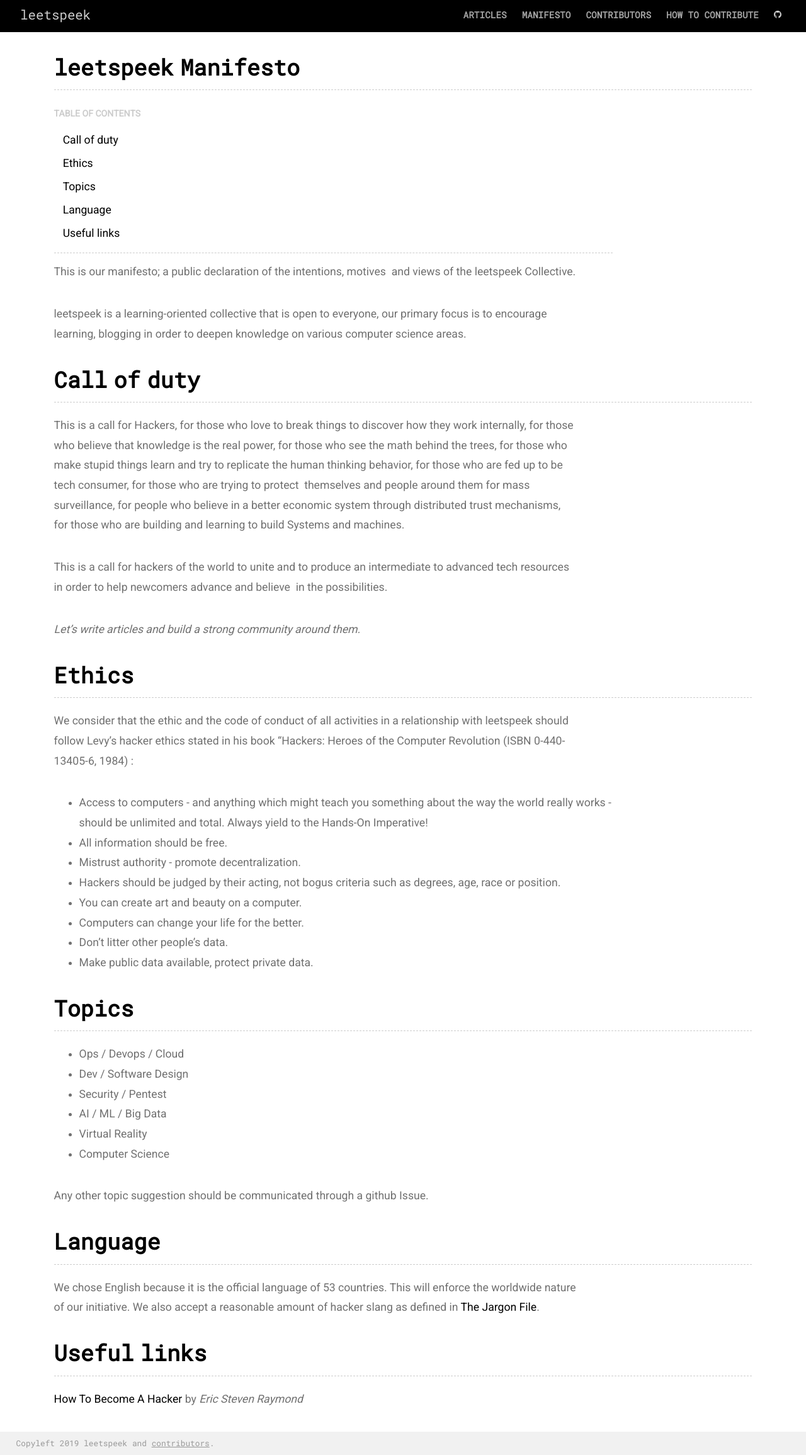
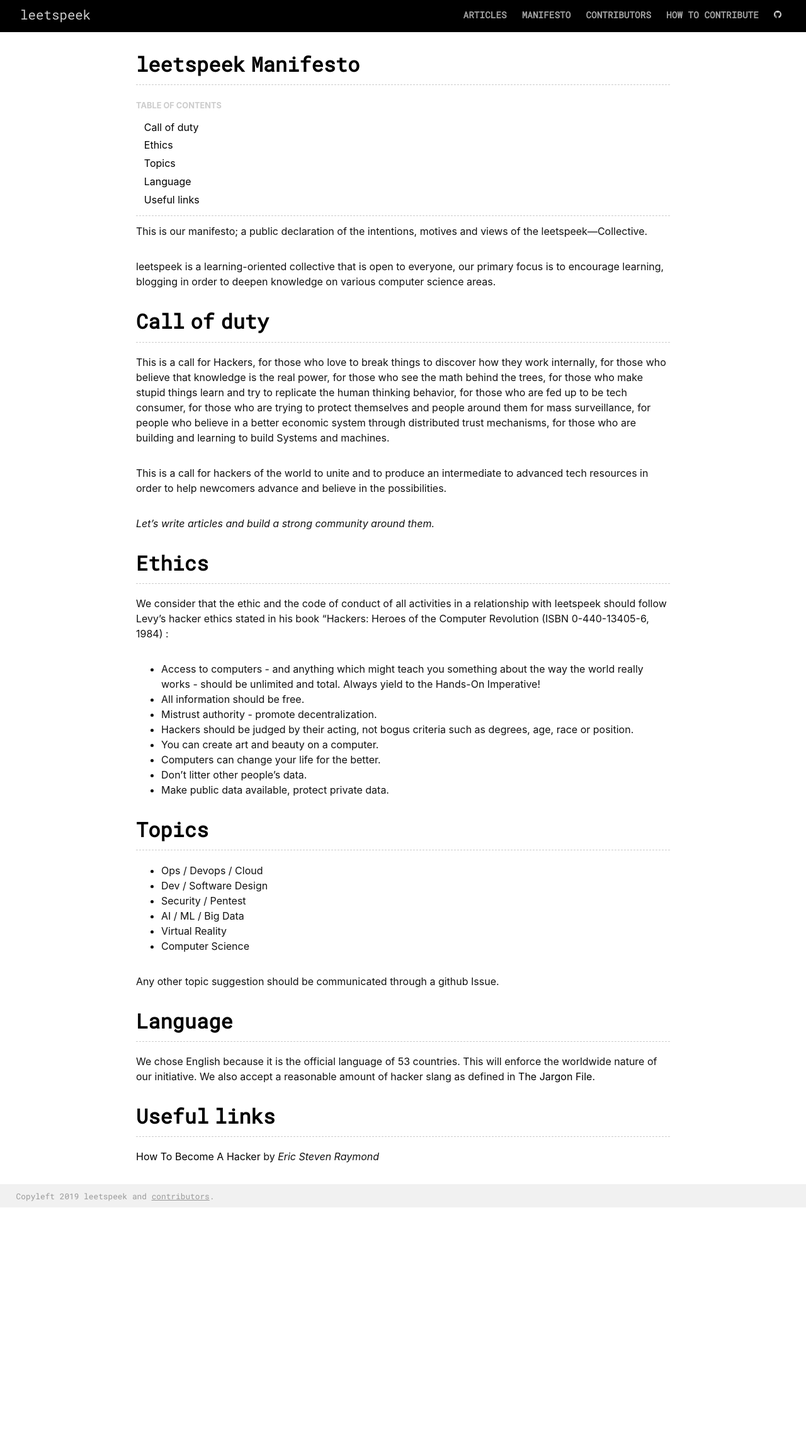
Before and after one commit to leetspeek/leetspeek, a Jekyll site: the page built from manifesto.md, in a window 1280 px wide. Shown: the whole page at 63% size. Built offline with Jekyll 4.4.1, drawn with Linux system fonts in a browser that asks for light colours; after the commit the page ends 1917 px from its top, so only the background shows below that.

Commit message:
adding design and typo fixes

```diff
--- a/_config.yml
+++ b/_config.yml
@@ -3,7 +3,7 @@ lang: en
 title: leetspeek
 email: ping@leetspeek.tn
 description: >-
-  Open and collaborative content from TN hackers!
+  Open and collaborative content from leet hackers!
 baseurl: ""
 url: ""
 twitter_username: jekyllrb
--- a/_sass/leetspeek.scss
+++ b/_sass/leetspeek.scss
@@ -18,7 +18,7 @@ body {
 
   font-family: $default;
   font-size: 16px;
-  color: #707070;
+  color: #111;
 }
 
 a, a:visited {
@@ -45,7 +45,7 @@ h1, h2, h3 {
 
 
 .highlighter-rouge {
-  background: #f8f8f8;
+  background: #eef !important;
   padding: 4px;
   border-radius: 5px;
 }
--- a/_sass/page.scss
+++ b/_sass/page.scss
@@ -1,17 +1,19 @@
 #page, #article {
 
-  font-size: 1em;
-  line-height: 1.8em;
+  font: 400 1em -apple-system,BlinkMacSystemFont,"Segoe UI",Roboto,Helvetica,Arial,sans-serif,"Apple Color Emoji","Segoe UI Emoji","Segoe UI Symbol";
+  line-height: 1.5em;
+
+  -webkit-text-size-adjust: 100%;
+  -webkit-font-feature-settings: "kern" 1;
+  font-feature-settings: "kern" 1;
+  font-kerning: normal;
+
 
   p {
-    max-width: 75%;
-    white-space: pre-wrap;
-    word-wrap: break-word;
-    word-break: break-word;
+
   }
 
   ul {
-    max-width: 80%;
     padding-bottom:  1em;
   }
 
@@ -19,7 +21,7 @@
     padding: 0 1em;
   }
   padding-top: 1em;
-  max-width: 65em;
+  max-width: 55em;
   margin: 0 auto;
 
   h1.title {
@@ -48,14 +50,13 @@
     margin-bottom: 0.8em;
     border-left: 4px solid #ccc;
     background: #f1f1f1;
-    color:#333;
+    color:#111;
     //font-size: 1em;
     font-weight: bold;
     word-spacing: -0.3em;
   }
 
-  font-size: 1.1em;
-  font-family: 'Roboto', serif;
+
 
   #toc {
     padding: 0px;
@@ -98,14 +99,15 @@
 
 .highlight {
   border-radius: 3px;
-  background: #f1f1f1;
+  background: #eef;
   padding: 1em;
   margin: 0;
   margin-bottom: 2em;
 
   pre {
-    padding: 0;
-    margin: 0;
+    padding: 8px 12px;
+    overflow-x: auto;
+
   }
 }
 
@@ -189,3 +191,22 @@
   }
 
 }
+
+
+@media only screen and (max-width: 700px) {
+
+  #page, #article {
+
+
+    p {
+      max-width: unset;
+
+    }
+
+    ul {
+      max-width: unset;
+    }
+
+  }
+
+}
--- a/manifesto.md
+++ b/manifesto.md
@@ -3,7 +3,7 @@ layout: page
 title: leetspeek Manifesto
 permalink: /manifesto/
 ---
-This is our manifesto; a public declaration of the intentions, motives  and views of the leetspeek Collective.
+This is our manifesto; a public declaration of the intentions, motives  and views of the leetspeek—Collective.
 
 leetspeek is a learning-oriented collective that is open to everyone, our primary focus is to encourage learning, blogging in order to deepen knowledge on various computer science areas.
 
```
